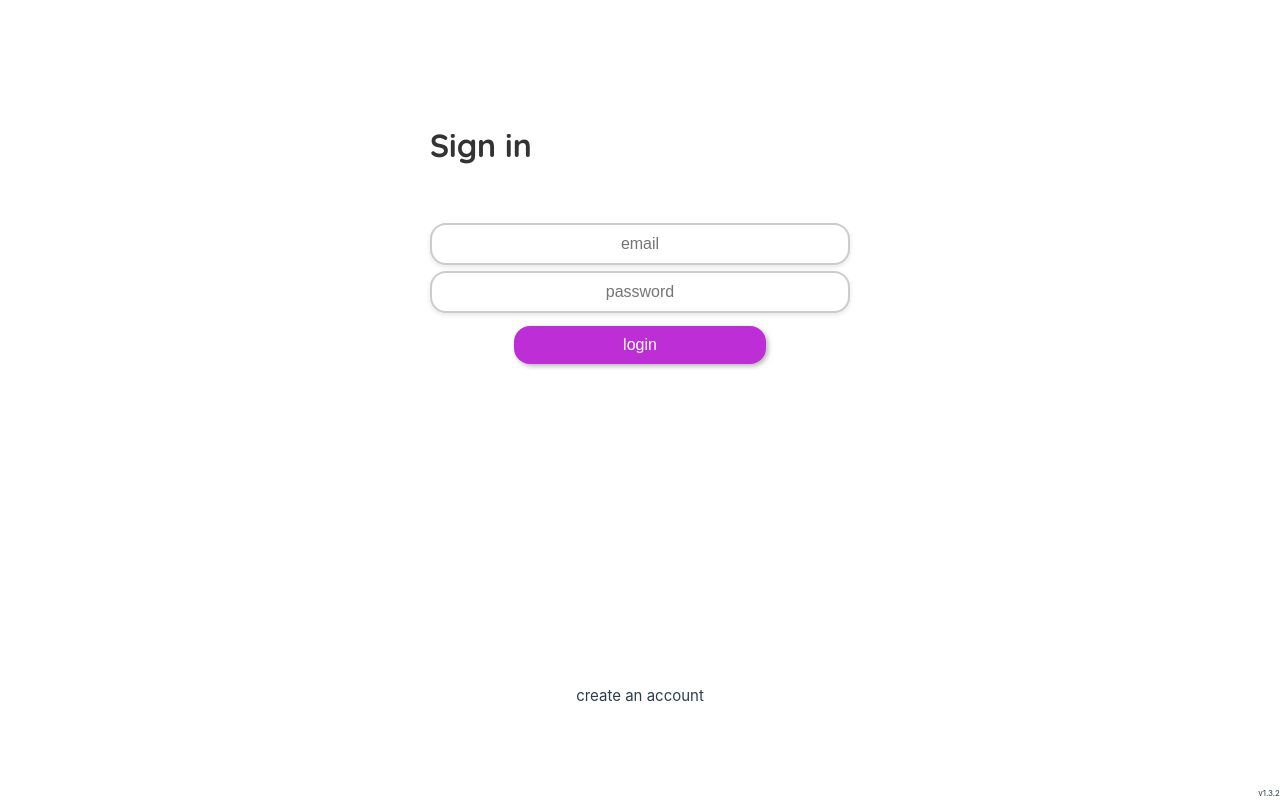
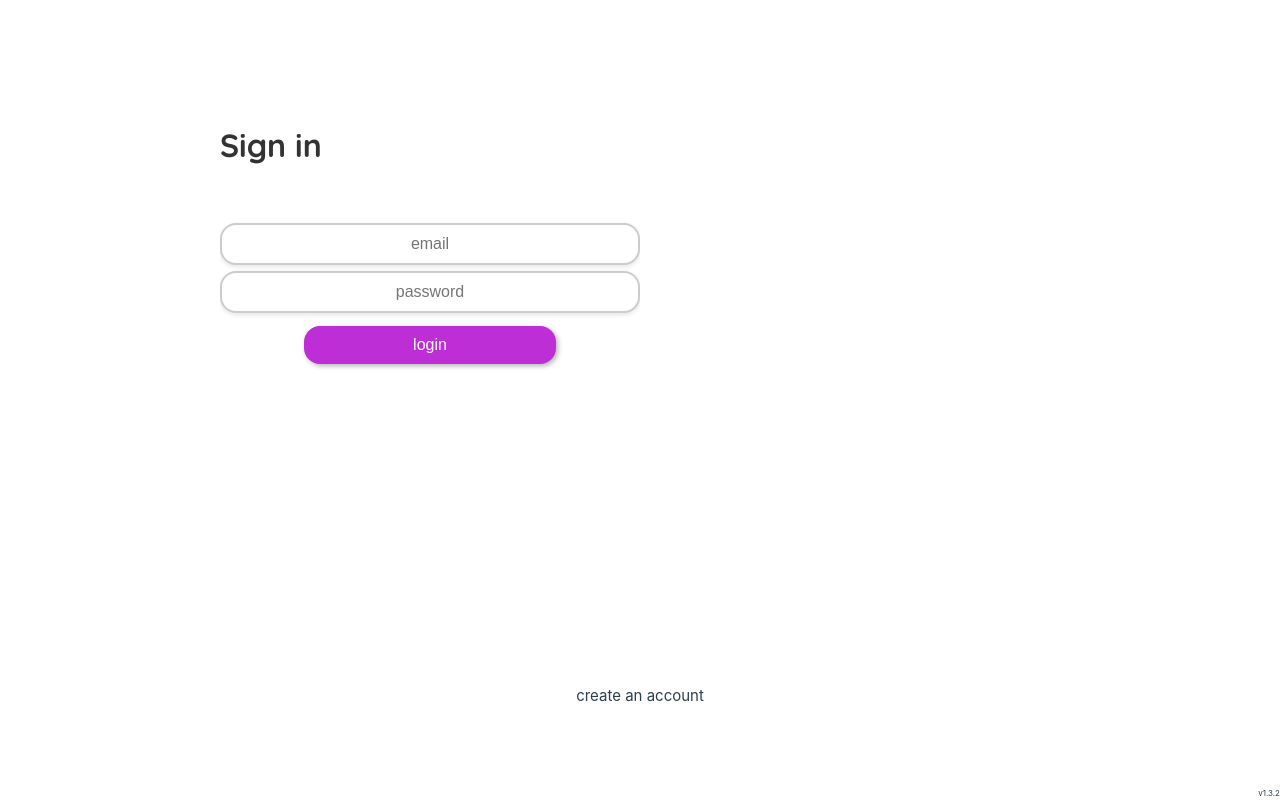
Before and after one commit to felixatschool/felixatschool.github.io, a Vue app in the folder frontend/: page / in a window 1280 px wide. Built offline with nearby package versions, Linux system fonts and the light colour scheme.

Commit message:
define footer position

```diff
--- a/frontend/src/App.vue
+++ b/frontend/src/App.vue
@@ -4,18 +4,56 @@
   import Login from './views/login.vue';
   import Footer from './components/footer.vue';
   import * as Store from './composables/store.js';
+
   const data = Store.getData();
+
 </script>
 
 <template>
-  <Login v-if="data.user.token == null"/>
-  <div v-else>
-    <RouterView :data="data" />
-    <Footer />
+  <div class="app">
+    <Login v-if="data.user.token == null"/>
+    <div v-else class="container">
+      <div class="content">
+        <RouterView :data="data" />
+      </div>
+      <Footer class="footer"/>
+    </div>
   </div>
 </template>
 
 <style>
+
+  .app {
+    height:100dvh;
+    display:flex;
+    flex-direction:column;
+    overflow:hidden;
+  }
+
+  .container {
+    display:flex;
+    flex-direction:column;
+    height:100%;
+  }
+
+  .content {
+    flex: 1;
+    margin-top:10px;
+    overflow-y:auto;
+    padding:0 1rem;
+  }
+
+  .footer {
+    height:8%;
+    width:100%;
+    flex-shrink:0;
+    position:sticky;
+    z-index:10;
+  }
+
+
+
+
   @media (prefers-color-scheme: dark) {
     * {
       color:#bbb;
--- a/frontend/src/components/footer.vue
+++ b/frontend/src/components/footer.vue
@@ -9,30 +9,21 @@
 
 </script>
 <template>
-  <div class="view">
     <div class="container">
       <h5 @click="goto('recipe')"> recipe </h5>
       <h5 @click="goto('calendar')"> calendar </h5>
       <h5 @click="goto('list')"> list </h5>
     </div>
     <!--<h4> khdr. </h4>-->
-  </div>
 </template>
 
 <style scoped>
-
-  .view {
-    display:block;
-    height:5vh;
-    width:100vw;
-    position:absolute;
-    bottom:35px;
-  }
-
   .container {
+    height:37px;
     width:70%;
-    margin:0 auto;
+    margin:10px auto;
     display:flex;
+    flex-direction:row;
     justify-content: space-evenly;
     padding: 4px;
     border: 2px solid #ccc;
--- a/frontend/src/views/login.vue
+++ b/frontend/src/views/login.vue
@@ -56,8 +56,7 @@
 </script>
 
 <template>
-  <div v-if="!loading" class="login-container">
-    <div class="login-box">
+  <div v-if="!loading" class="login-box">
     <h2> {{ page.title }} </h2>
     <div class="err"> {{ err }} </div>
     <form @submit.prevent="">
@@ -71,15 +70,9 @@
     <div class="action"> <h4 @click="toggleMode()" class="mode"> {{ page.btn }} </h4> </div>
     <p class="version"> v1.3.2 </p>
   </div>
-  </div>
 </template>
 
 <style scoped>
-  .login-container {
-    width:100vw;
-    height:90vh;
-  }
-
   .login-box {
     max-width:420px;
     width:75vw;
```
Lines whose indentation alone changed are shown as unchanged.
